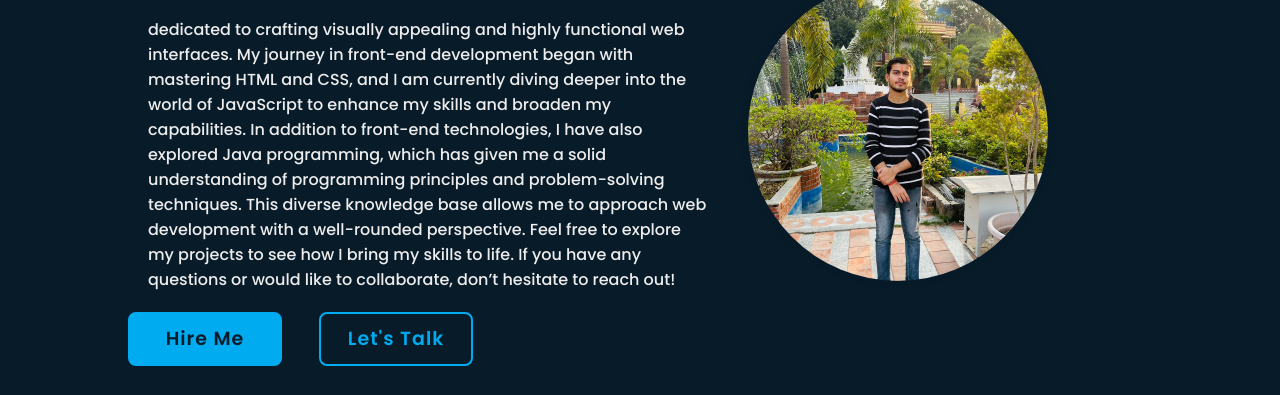
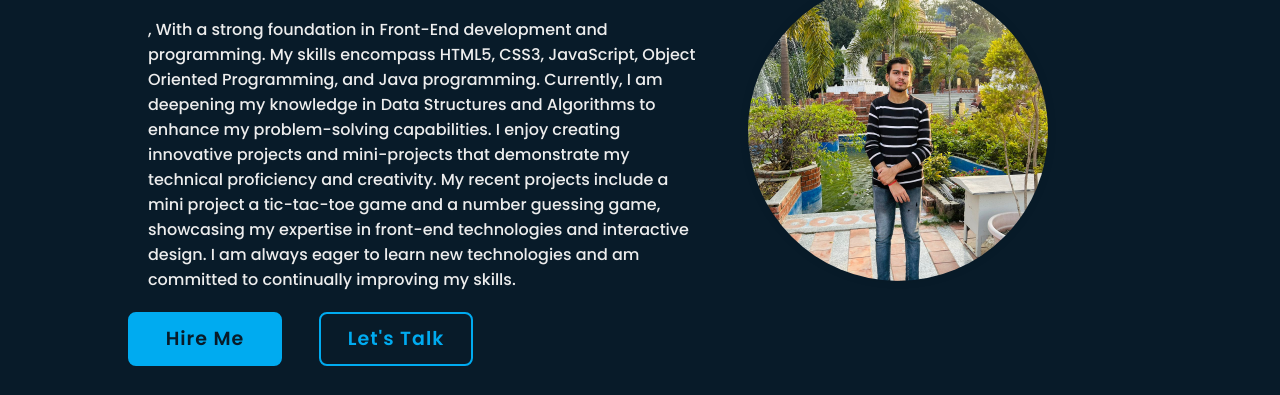
Before and after one commit to AdityaCodeScribe/My-Portfolio.-1-, a plain HTML site: page index.html in a window 1280 px wide. Shown: the part 299-694 px from the top of the page. Drawn offline with nearby package versions, Linux system fonts and the light colour scheme.

Commit message:
Update index.html
Edit paragraph and new project

Signed-off-by: AdityaCodeScribe <157972772+AdityaCodeScribe@users.noreply.github.com>

```diff
--- a/index.html
+++ b/index.html
@@ -13,7 +13,7 @@
   <nav class="navbar">
     <a href="#" class="active">Home</a>
     <a href="/About.html">About me</a>
-    <a href="https://adityacodescribe.github.io/My-First-project-/">New project </a>
+    <a href="https://plytictactoe.netlify.app/">New project </a>
 <a href="Contact.html">Contact Me </a>
 
     <a href ="#"> me me</a>
@@ -23,11 +23,11 @@
     <div class="home-content">
       <h1>Hi, I'm Aditya Shukla</h1>
       <h3>Frontend Developer</h3>
-      <p> dedicated to crafting visually appealing and highly functional web interfaces. My journey in front-end development began with mastering HTML and CSS, and I am currently diving deeper into the world of JavaScript to enhance my skills and broaden my capabilities.
+      <p> , With a strong foundation in Front-End development and programming. My skills encompass HTML5, CSS3, JavaScript, Object Oriented Programming, and Java programming. Currently, I am deepening my knowledge in Data Structures and Algorithms to enhance my problem-solving capabilities.
 
-      In addition to front-end technologies, I have also explored Java programming, which has given me a solid understanding of programming principles and problem-solving techniques. This diverse knowledge base allows me to approach web development with a well-rounded perspective.
+I enjoy creating innovative projects and mini-projects that demonstrate my technical proficiency and creativity. My recent projects include a mini project a tic-tac-toe game and a number guessing game, showcasing my expertise in front-end technologies and interactive design.
 
-      Feel free to explore my projects to see how I bring my skills to life. If you have any questions or would like to collaborate, don’t hesitate to reach out!
+I am always eager to learn new technologies and am committed to continually improving my skills.
       </p>
 
 
```
